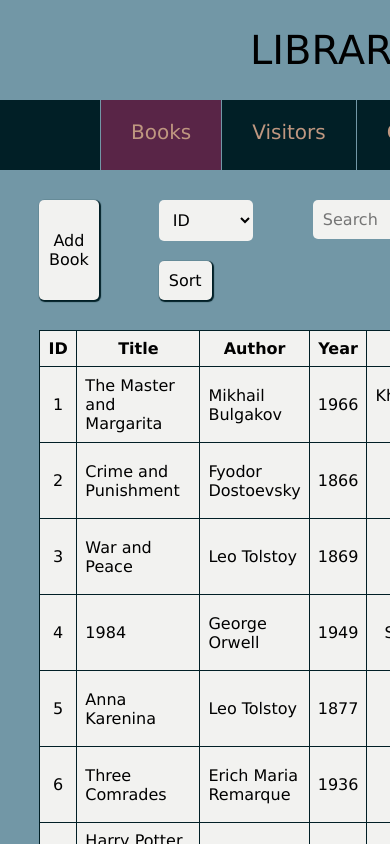
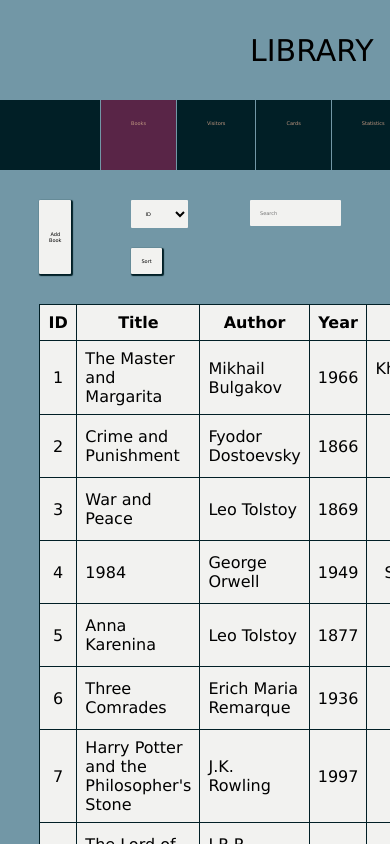
Before and after one commit to AndreyTereshchenko/Library, a plain HTML site: page index.html in a window 390 px wide. Shown: the top 844 px of the page. Drawn offline with Linux system fonts and the light colour scheme.

Commit message:
fixed css

```diff
--- a/style.css
+++ b/style.css
@@ -39,7 +39,7 @@ ul {
     margin: 0;
     list-style: none;
     font-size: 20px;
-    background-color: #011F26;
+
 }
 
 li {
@@ -48,7 +48,7 @@ li {
     padding: 20px 30px;
     border-left: solid 1px #7297A6;
     color: #BF9780;
-    background-color: #011F26;
+
 }
 
 li:last-child {
@@ -294,3 +294,33 @@ h2 {
     color: #BF9780;
     text-shadow: 2px 2px 2px #011F26;
 }
+
+@media (max-width: 768px){
+
+    .header {
+
+        font-size: 30px;}
+        ul {
+
+            font-size: 5px;}
+
+            input,
+            button,
+            select {
+                margin: 10px 10px 10px 0;
+                font-size: 5px;
+                border-radius: 1px;
+                background-color: #F2F2F0;
+                border: none;
+                padding: 10px;
+            }
+
+
+
+
+
+
+
+
+
+}
```
